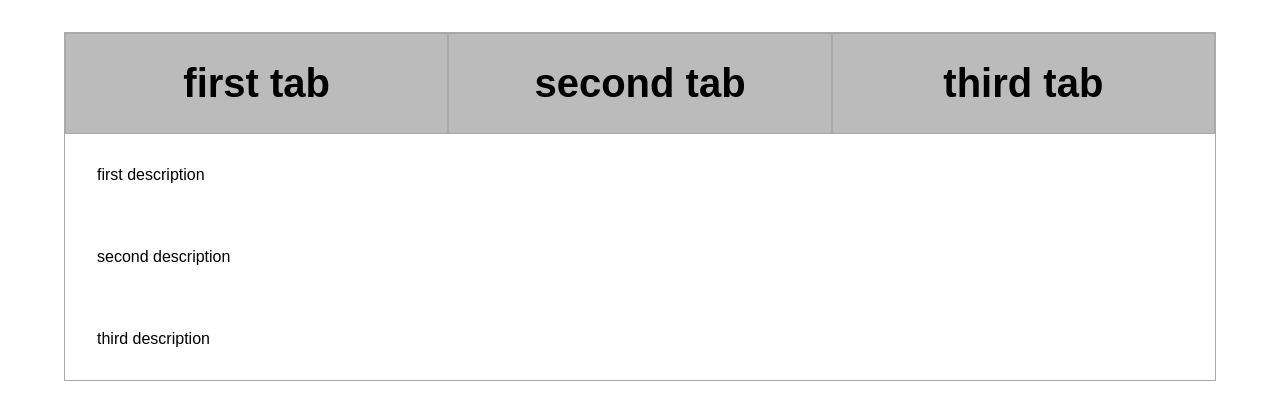
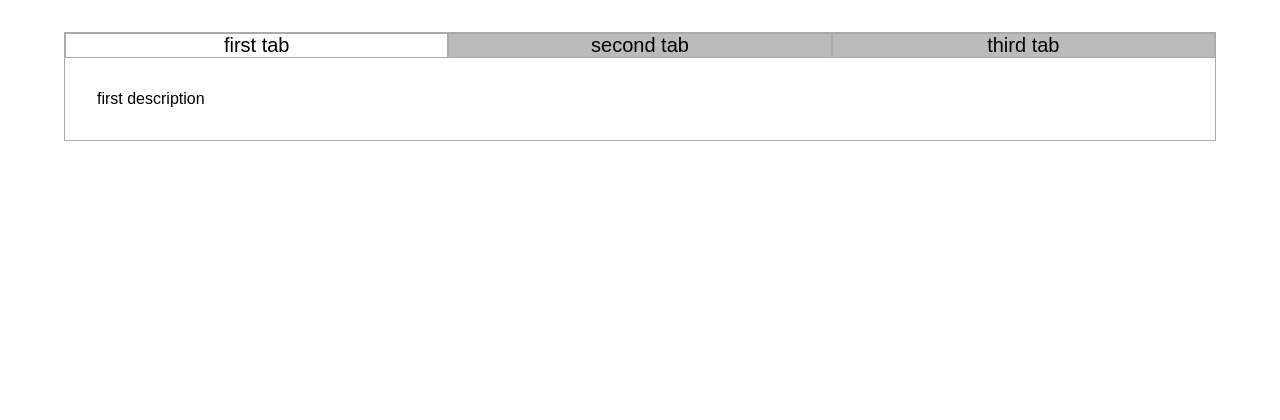
Before and after one commit to shivrajpro/reactjs-18, a React (Create React App) app: page / in a window 1280 px wide. Shown: the top 420 px of the page. Built offline with nearby package versions, Linux system fonts and the light colour scheme.

Commit message:
complete tabbing project

```diff
--- a/src/App.js
+++ b/src/App.js
@@ -9,17 +9,26 @@ function App() {
     { title: "second tab", description: "second description" },
     { title: "third tab", description: "third description" },
   ]);
+
+  const [currTab, setCurrTab] = useState(0);
+
+  const description = tabsData[currTab].description;
+
   return (
     <div className="tabs">
       <div className="tab-headings">
-        {tabsData.map((tab) => {
-          return <Tab key={Math.random()} tab={tab} />;
+        {tabsData.map((tab, index) => {
+          return (
+            <div key={Math.random()} onClick={() => setCurrTab(index)}>
+              <Tab tab={tab} tabIndex={index} currTab={currTab} />
+            </div>
+          );
         })}
       </div>
       <div>
-        {tabsData.map((tab) => {
-          return <TabDescription key={Math.random()} description={tab.description} />;
-        })}
+        <TabDescription>
+          {description}
+        </TabDescription>
       </div>
     </div>
   );
--- a/src/Tab.js
+++ b/src/Tab.js
@@ -1,7 +1,7 @@
-export default function Tab(props) {
+export default function Tab({ tab, tabIndex, currTab }) {
   return (
-    <div>
-      <h1> {props.tab.title} </h1>
+    <div className={`heading ${tabIndex === currTab ? "active" : ""}`}>
+      {tab.title}
       {/* <p> {props.tab.description} </p> */}
     </div>
   );
--- a/src/TabDescription.js
+++ b/src/TabDescription.js
@@ -1,7 +1,3 @@
-export default function TabDescription({description}){
-    return (
-        <div className="description">
-            {description}
-        </div>
-    )
+export default function TabDescription(props) {
+  return <div className="description">{props.children}</div>;
 }
```
